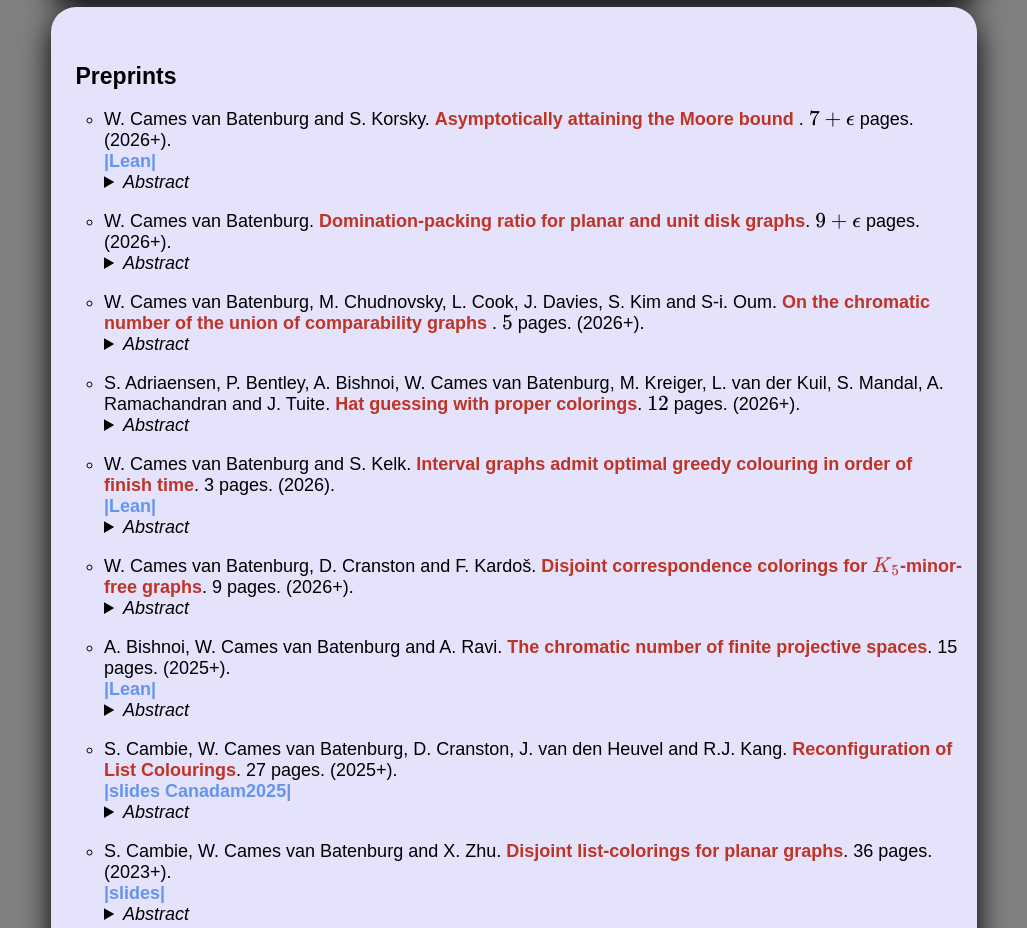
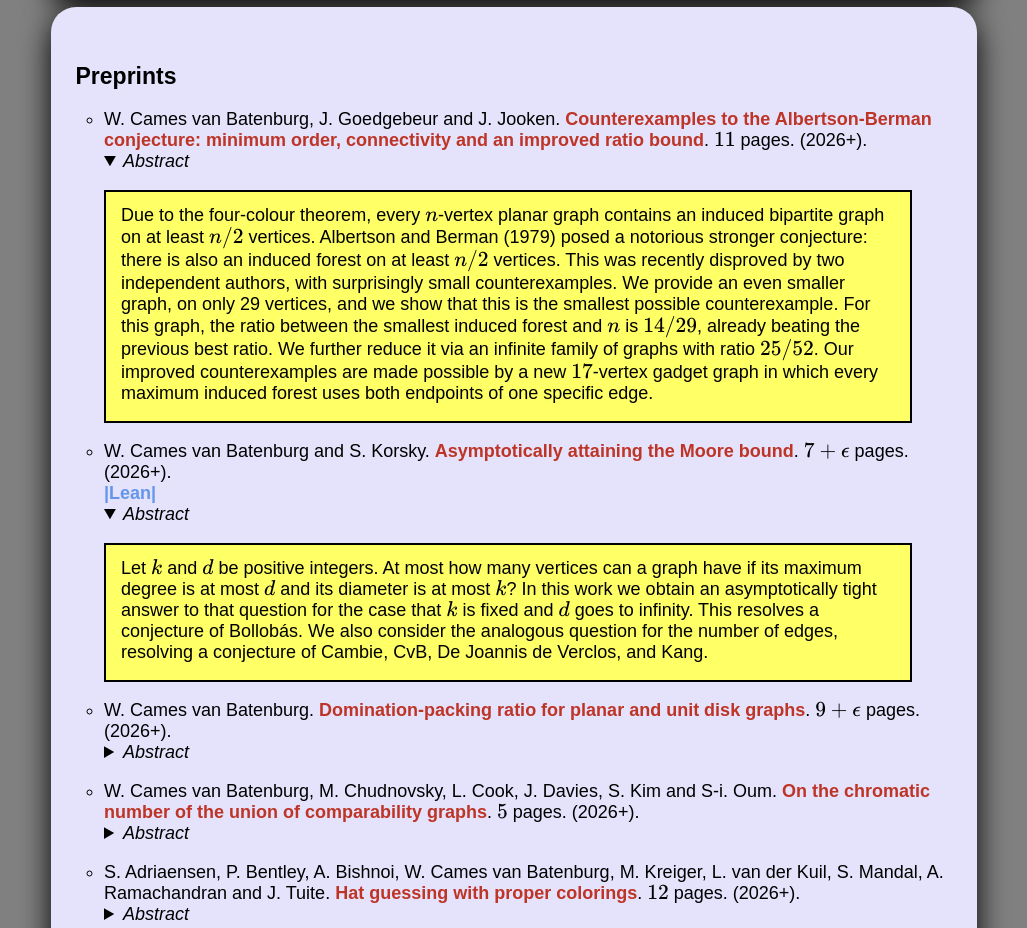
Before and after one commit to woutercvb/woutercvb.github.io, a plain HTML site: page index.html in a window 1280 px wide. Shown: the part 547-1475 px from the top of the page, without its empty margins (126-1153 px from the left). Drawn offline with nearby package versions, Linux system fonts and the light colour scheme; some packages are replaced by stand-ins of ours.

Commit message:
Add files via upload

```diff
--- a/index.html
+++ b/index.html
@@ -91,9 +91,13 @@ E-mail
 </h2>
 	<ul>
 
-<li>  W. Cames van Batenburg and S. Korsky.  <a href="https://doi.org/10.48550/arXiv.2608.03965"> Asymptotically attaining the Moore bound </a>. $7+\epsilon$ pages. (2026+). <br/>
+<li>  W. Cames van Batenburg, J. Goedgebeur and J. Jooken.  <a href="https://doi.org/10.48550/arXiv.2608.23260"> Counterexamples to the Albertson-Berman conjecture: minimum order, connectivity and an improved ratio bound</a>. $11$ pages. (2026+). <br/>
+<details open><summary><i>Abstract</i></summary><p class="indetails">
+Due to the four-colour theorem, every $n$-vertex planar graph contains an induced bipartite graph on at least $n/2$ vertices. Albertson and Berman (1979) posed a notorious stronger conjecture: there is also an induced forest on at least $n/2$ vertices. This was recently disproved by two independent authors, with surprisingly small counterexamples. We provide an even smaller graph, on only 29 vertices, and we show that this is the smallest possible counterexample. For this graph, the ratio between the smallest induced forest and $n$ is $14/29$, already beating the previous best ratio. We further reduce it via an infinite family of graphs with ratio $25/52$. Our improved counterexamples are made possible by a new $17$-vertex gadget graph in which every maximum induced forest uses both endpoints of one specific edge. </p></details>
+
+<li>  W. Cames van Batenburg and S. Korsky.  <a href="https://doi.org/10.48550/arXiv.2608.03965"> Asymptotically attaining the Moore bound</a>. $7+\epsilon$ pages. (2026+). <br/>
 <a class="extra" href="https://github.com/woutercvb/wewantmoore"> |Lean| </a>
-<details><summary><i>Abstract</i></summary><p class="indetails">
+<details open><summary><i>Abstract</i></summary><p class="indetails">
 Let $k$ and $d$ be positive integers. At most how many vertices can a graph have if its maximum degree is at most $d$ and its diameter is at most $k$?  In this work we obtain an asymptotically tight answer to that question for the case that $k$ is fixed and $d$ goes to infinity. This resolves a conjecture of Bollob&aacute;s. We also consider the analogous question for the number of edges, resolving a conjecture of Cambie, CvB, De Joannis de Verclos, and Kang. </p></details>
 
 <li>  W. Cames van Batenburg.  <a href="https://doi.org/10.48550/arXiv.2607.13424"> Domination-packing ratio for planar and unit disk graphs</a>. $9+\epsilon$ pages. (2026+). <br/>
@@ -102,7 +106,7 @@ For every planar graph, the domination number is at most $5$ times the packing n
 For every unit disk graph, the domination number is at most $\frac{18\sqrt3}{\pi}\approx 9.924$ times the packing number.
 For both graph classes, the best known lower bound on the optimal constant remains 3. </p></details>
 
-<li>  W. Cames van Batenburg, M. Chudnovsky, L. Cook, J. Davies, S. Kim and S-i. Oum. <a href="https://doi.org/10.48550/arXiv.2606.09415"> On the chromatic number of the union of comparability graphs </a>. $5$ pages. (2026+).<br/>
+<li>  W. Cames van Batenburg, M. Chudnovsky, L. Cook, J. Davies, S. Kim and S-i. Oum. <a href="https://doi.org/10.48550/arXiv.2606.09415"> On the chromatic number of the union of comparability graphs</a>. $5$ pages. (2026+).<br/>
 <details><summary><i>Abstract</i></summary><p class="indetails">
 Resolving in a strong sense a problem of Gy&aacute;rf&aacute;s on the union of two perfect graphs, we prove that for every pair of positive integers $d$ and $k$, there is a graph $G$ with clique number $k$ and chromatic number $k^d$ that is the union of $d$ comparability graphs.
 This is best possible for all $d$ and $k$. The same remains true for chromatic number replaced by fractional chromatic number or inverse independence ratio $\frac{|V(G)|}{\alpha(G)}$, further underscoring the sharpness of the construction. </p></details>
@@ -481,12 +485,13 @@ Collaborators
 	<a href="https://www.ewandavies.org/"> Ewan Davies</a>,
 	<a href="https://sites.google.com/view/davies-james"> James Davies</a>,
 	<a href="http://oc.inpg.fr/esperet/"> Louis Esperet</a>,
+	<a href="https://people.cs.kuleuven.be/~jan.goedgebeur/"> Jan Goedgebeur</a>,
 	<a href="http://www.maths.lse.ac.uk/personal/jan/"> Jan van den Heuvel</a>,
-	<a href="https://people.cs.kuleuven.be/~jan.goedgebeur/"> Jan Goedgebeur</a>,
+	<a href="https://sites.google.com/site/matroidintersection/"> Tony Huynh</a>,
+	<a href="https://sites.google.com/view/oliver-janzer/home"> Oliver Janzer</a>,
 	<a href="https://remi-de-verclos.github.io/"> R&eacute;mi de Joannis de Verclos</a>,
-	<a href="https://sites.google.com/view/oliver-janzer/home"> Oliver Janzer</a>,
+	<a href="https://people.cs.kuleuven.be/~jorik.jooken/"> Jorik Jooken</a>,
 	<a href="http://www.ulb.ac.be/di/algo/gjoret/"> Gwena&euml;l Joret</a>,
-	<a href="https://sites.google.com/site/matroidintersection/"> Tony Huynh</a>,
 	<a href="http://www.math.ru.nl/~rkang/"> Ross J. Kang</a>,
 	<a href="https://www.labri.fr/perso/fkardos"> Franti&#353;ek Kardo&#353;</a>,
 	<a href="https://skelk.sdf-eu.org/"> Steven Kelk</a>,
```
